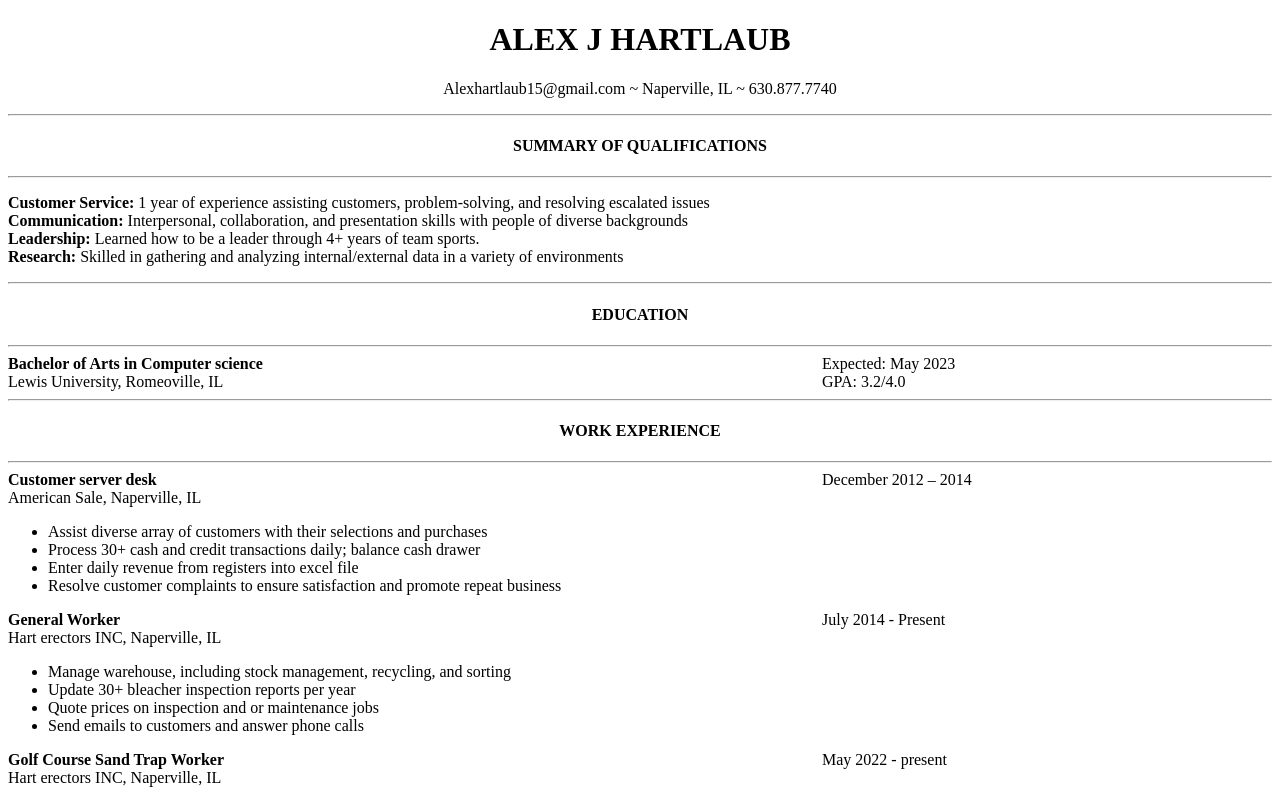
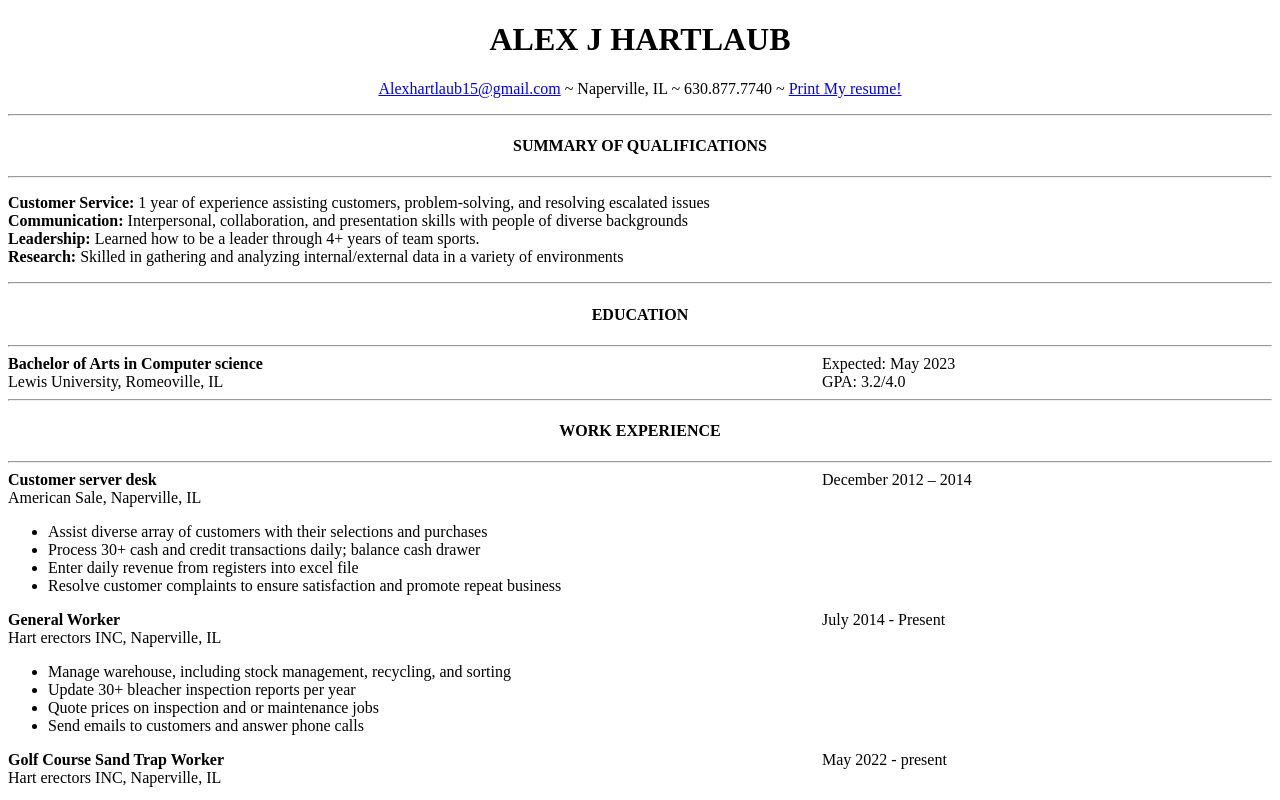
Before and after one commit to AlexJHartlaub/resume, a website: page static/index.html in a window 1280 px wide. Shown: the top 800 px of the page. Drawn offline with Linux system fonts and the light colour scheme.

Commit message:
Update index.html

```diff
--- a/static/index.html
+++ b/static/index.html
@@ -9,7 +9,7 @@
 <center>
 <h1>ALEX J HARTLAUB</h1>
 <p>
-Alexhartlaub15@gmail.com  ~  Naperville, IL ~ 630.877.7740
+<a href="mailto:Alexhartlaub15@gmail.com">Alexhartlaub15@gmail.com</a> ~  Naperville, IL ~ 630.877.7740 ~ <a href="./resume.pdf">Print My resume!</a>
 </p>
 </center>
 <hr>
```
